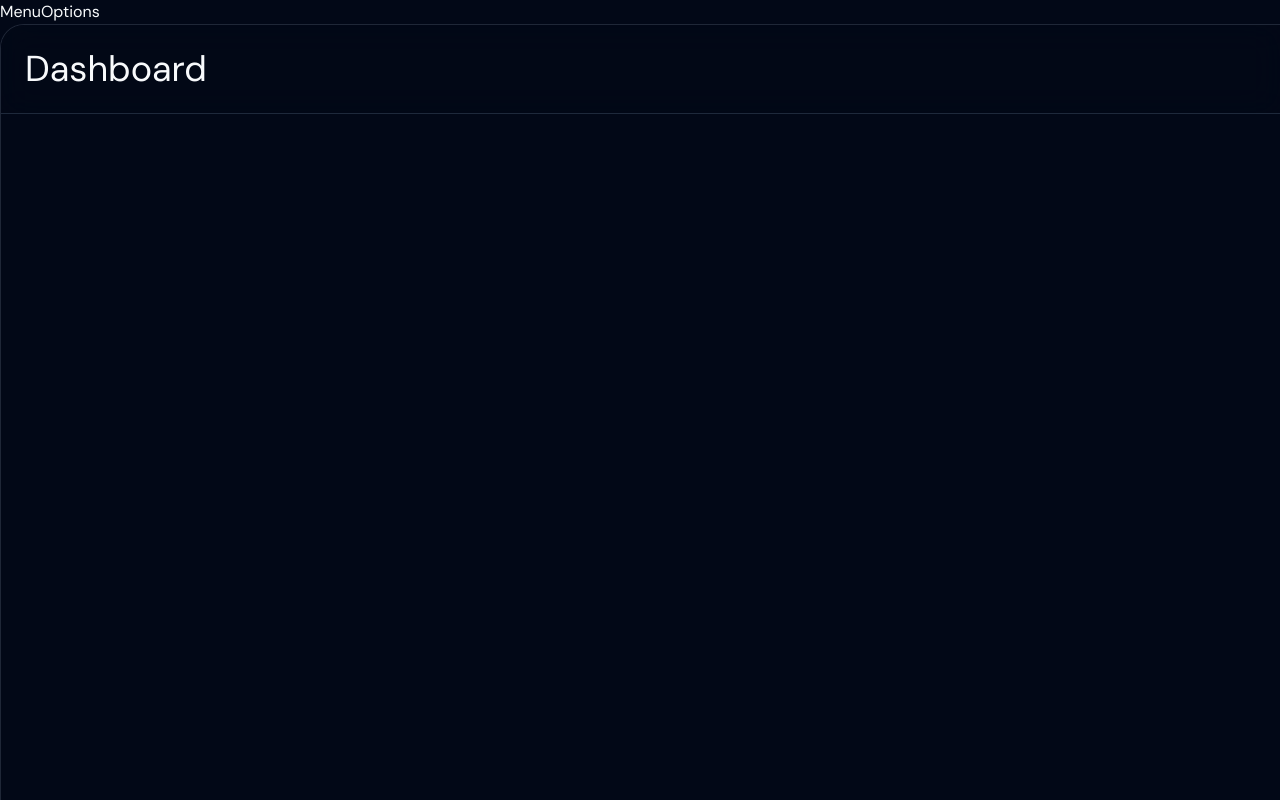
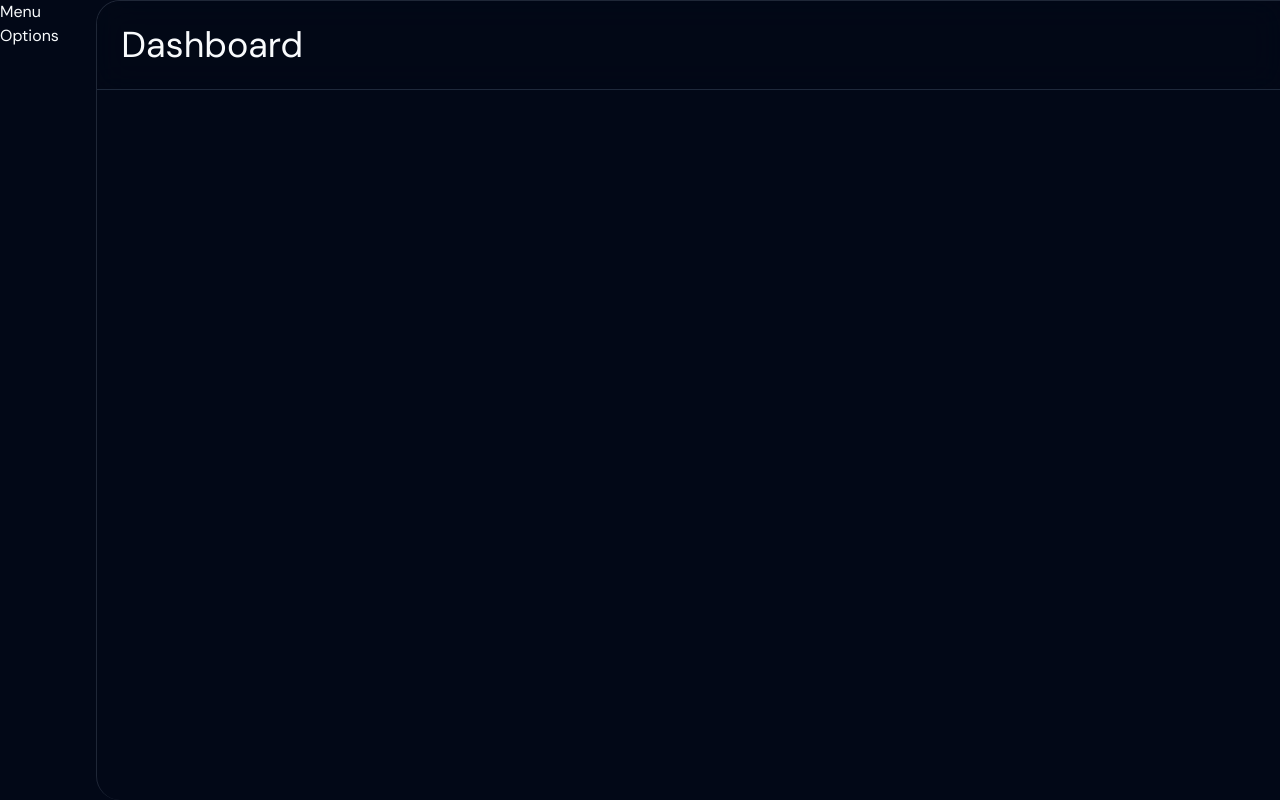
Before and after one commit to emretasss/AutomateX, a Next.js app: page /dashboard in a window 1280 px wide. Built offline with nearby package versions, Linux system fonts and the light colour scheme.

Commit message:
"Moved Sidebar component to top level of Layout, and updated Sidebar to include usePathname hook and render an h1 element."

```diff
--- a/src/app/(main)/layout.tsx
+++ b/src/app/(main)/layout.tsx
@@ -5,9 +5,9 @@ type Props = { children :React.ReactNode }
 const Layout = (props: Props) => {
   return (
     <div className='flex overflow-hidden h-screen'>
+<Sidebar/>
+    <div className='w-full'>
 
-    <div className='w-full'>
-      <Sidebar/>
       {props.children}
     </div>
 
--- a/src/components/sidebar/index.tsx
+++ b/src/components/sidebar/index.tsx
@@ -1,12 +1,18 @@
 "use client"
 
+import { usePathname } from 'next/navigation'
 import React from 'react'
 
 type Props = {}
 
 const MenuOptions = (props: Props) => {
+
+    const pathName =usePathname()
+
   return (
-    <div>MenuOptions</div>
+   <div>
+    <h1>Menu Options</h1>
+   </div>
   )
 }
 export default MenuOptions
```
